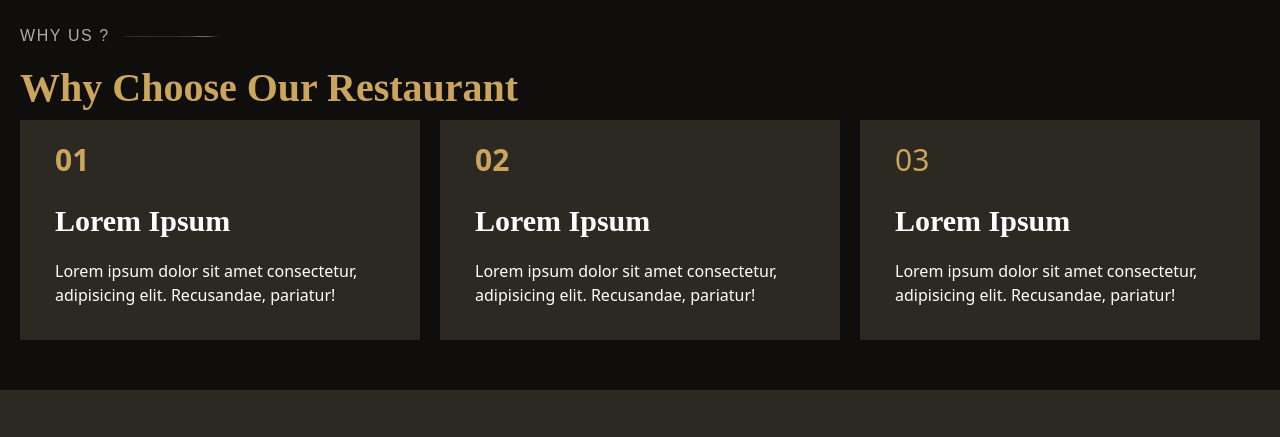
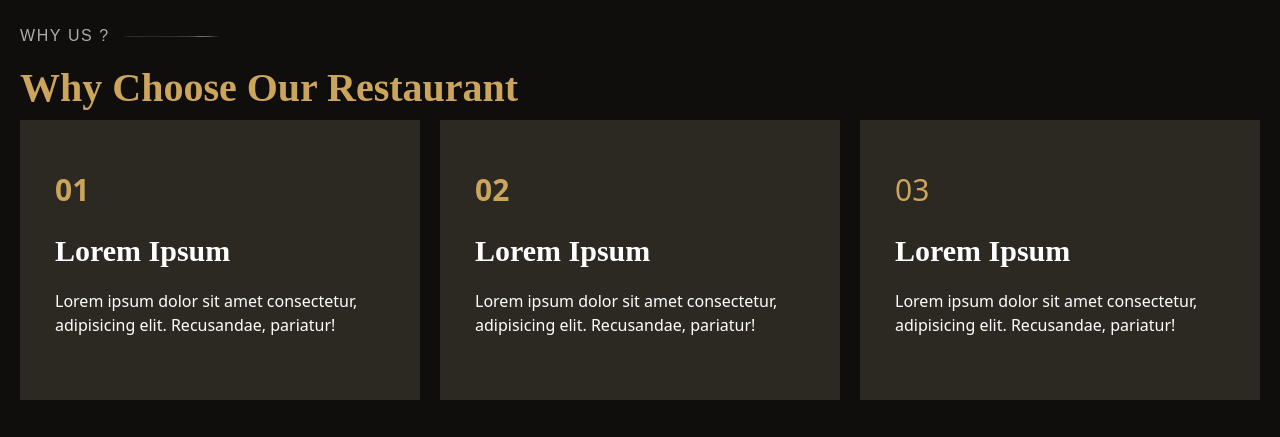
Before and after one commit to Silca93/ERIC_CBIENBON2, a website: page index.html in a window 1280 px wide. Shown: the part 1340-1777 px from the top of the page. Drawn offline with nearby package versions, Linux system fonts and the light colour scheme.

Commit message:
actual true changes for the night

```diff
--- a/src/sass/modules/_main.sass
+++ b/src/sass/modules/_main.sass
@@ -149,10 +149,12 @@ main
                 flex-direction: column
                 justify-content: center
                 padding: 10px 15px
+                padding-top: 40px
+                padding-bottom: 40px
                 text-align: start
                 background-color: rgb(44, 40, 34)
                 width: 33%
-                height: 220px
+                height: 280px
 
                 transition-duration: 0.2s
 
@@ -164,9 +166,11 @@ main
                 width: 33%
                 flex-direction: column
                 justify-content: center
-                height: 220px
+                height: 280px
                 background-color: rgb(44, 40, 34)
                 padding: 10px 15px
+                padding-top: 40px
+                padding-bottom: 40px
 
             .blockmid:hover
                 background-color: #cca55d
@@ -176,9 +180,11 @@ main
                 display: flex
                 flex-direction: column
                 justify-content: center
-                height: 220px
+                height: 280px
                 background-color: rgb(44, 40, 34)
                 padding: 10px 15px
+                padding-top: 40px
+                padding-bottom: 40px
 
 
             .blockright:hover
```
Also changed, not shown: public/css/app.css, 1 other file.
